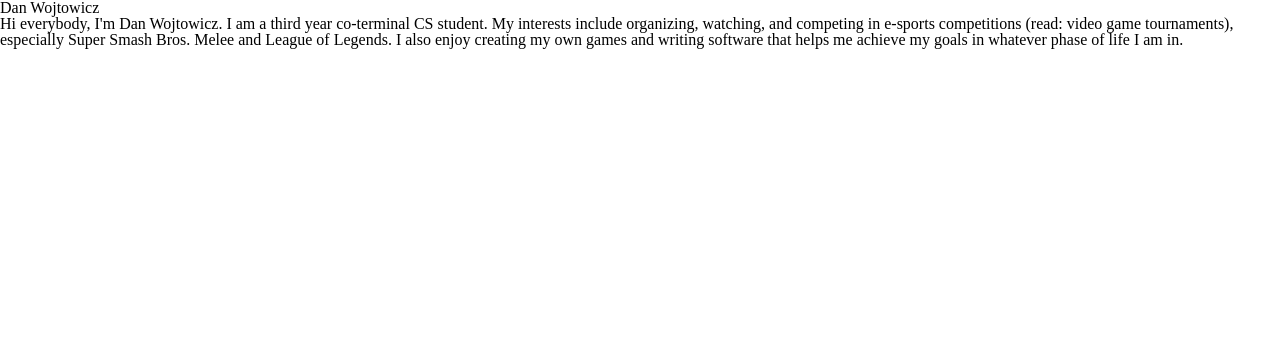
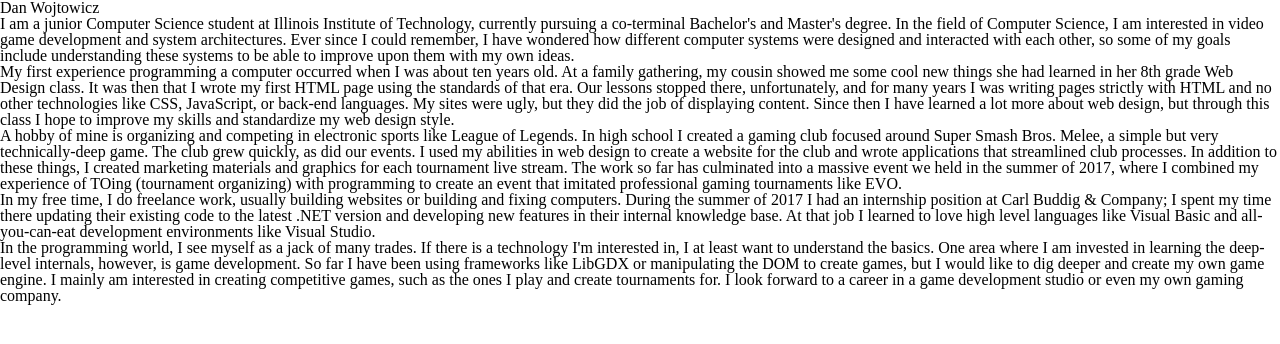
Before and after one commit to Truski/website, a plain HTML site: page index.html in a window 1280 px wide. Drawn offline with Linux system fonts and the light colour scheme.

Commit message:
Bring in full site copy to html

```diff
--- a/index.html
+++ b/index.html
@@ -9,11 +9,55 @@
 <body>
   <h1>Dan Wojtowicz</h1>
   <p>
-    Hi everybody, I'm Dan Wojtowicz. I am a third year co-terminal CS student.
-    My interests include organizing, watching, and competing in e-sports
-    competitions (read: video game tournaments), especially Super Smash Bros.
-    Melee and League of Legends. I also enjoy creating my own games and writing
-    software that helps me achieve my goals in whatever phase of life I am in.
+    I am a junior Computer Science student at Illinois Institute of Technology,
+    currently pursuing a co-terminal Bachelor's and Master's degree. In the
+    field of Computer Science, I am interested in video game development and
+    system architectures. Ever since I could remember, I have wondered how
+    different computer systems were designed and interacted with each other, so
+    some of my goals include understanding these systems to be able to improve
+    upon them with my own ideas.
+  </p>
+  <p>
+    My first experience programming a computer occurred when I was about ten
+    years old. At a family gathering, my cousin showed me some cool new things
+    she had learned in her 8th grade Web Design class. It was then that I wrote
+    my first HTML page using the standards of that era. Our lessons stopped
+    there, unfortunately, and for many years I was writing pages strictly with
+    HTML and no other technologies like CSS, JavaScript, or back-end languages.
+    My sites were ugly, but they did the job of displaying content. Since then I
+    have learned a lot more about web design, but through this class I hope to
+    improve my skills and standardize my web design style.
+  </p>
+  <p>
+    A hobby of mine is organizing and competing in electronic sports like League
+    of Legends. In high school I created a gaming club focused around Super
+    Smash Bros. Melee, a simple but very technically-deep game. The club grew
+    quickly, as did our events. I used my abilities in web design to create a
+    website for the club and wrote applications that streamlined club processes.
+    In addition to these things, I created marketing materials and graphics for
+    each tournament live stream. The work so far has culminated into a massive
+    event we held in the summer of 2017, where I combined my experience of TOing
+    (tournament organizing) with programming to create an event that imitated
+    professional gaming tournaments like EVO.
+  </p>
+  <p>
+    In my free time, I do freelance work, usually building websites or building
+    and fixing computers. During the summer of 2017 I had an internship position
+    at Carl Buddig &amp; Company; I spent my time there updating their existing
+    code to the latest .NET version and developing new features in their
+    internal knowledge base. At that job I learned to love high level languages
+    like Visual Basic and all-you-can-eat development environments like Visual
+    Studio.
+  </p>
+  <p>
+    In the programming world, I see myself as a jack of many trades. If there is
+    a technology I'm interested in, I at least want to understand the basics.
+    One area where I am invested in learning the deep-level internals, however,
+    is game development. So far I have been using frameworks like LibGDX or
+    manipulating the DOM to create games, but I would like to dig deeper and
+    create my own game engine. I mainly am interested in creating competitive
+    games, such as the ones I play and create tournaments for. I look forward to
+    a career in a game development studio or even my own gaming company.
   </p>
 </body>
 </html>
```
